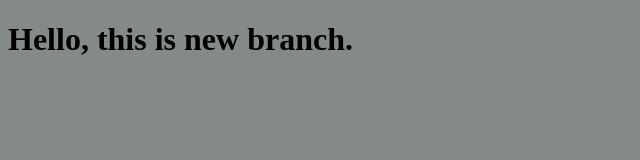
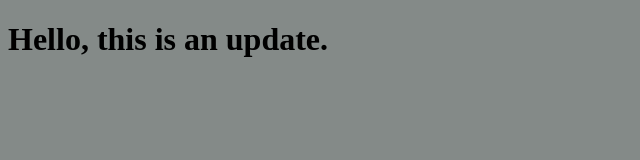
Before and after one commit to MohamedDhiaBenHajSalem/myproject, a plain HTML site: page index.html in a window 1280 px wide. Shown: the whole page, without its empty margins (0-640 px from the left). Drawn offline with Linux system fonts and the light colour scheme.

Commit message:
edit the html file

```diff
--- a/index.html
+++ b/index.html
@@ -7,7 +7,7 @@
     <link rel="stylesheet" href="style.css">
 </head>
 <body>
-    <h1>Hello, this is new branch.<h1>
+    <h1>Hello, this is an update.<h1>
    <script src="app.js"></script>
 </body>
 </html>
```
